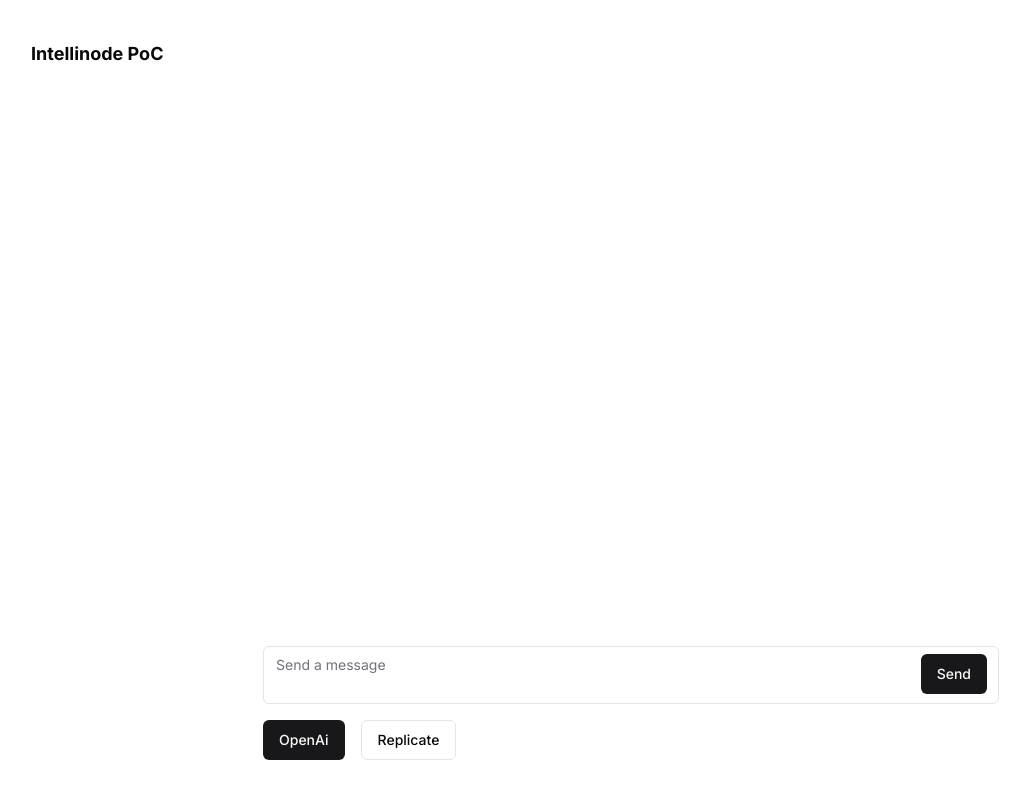
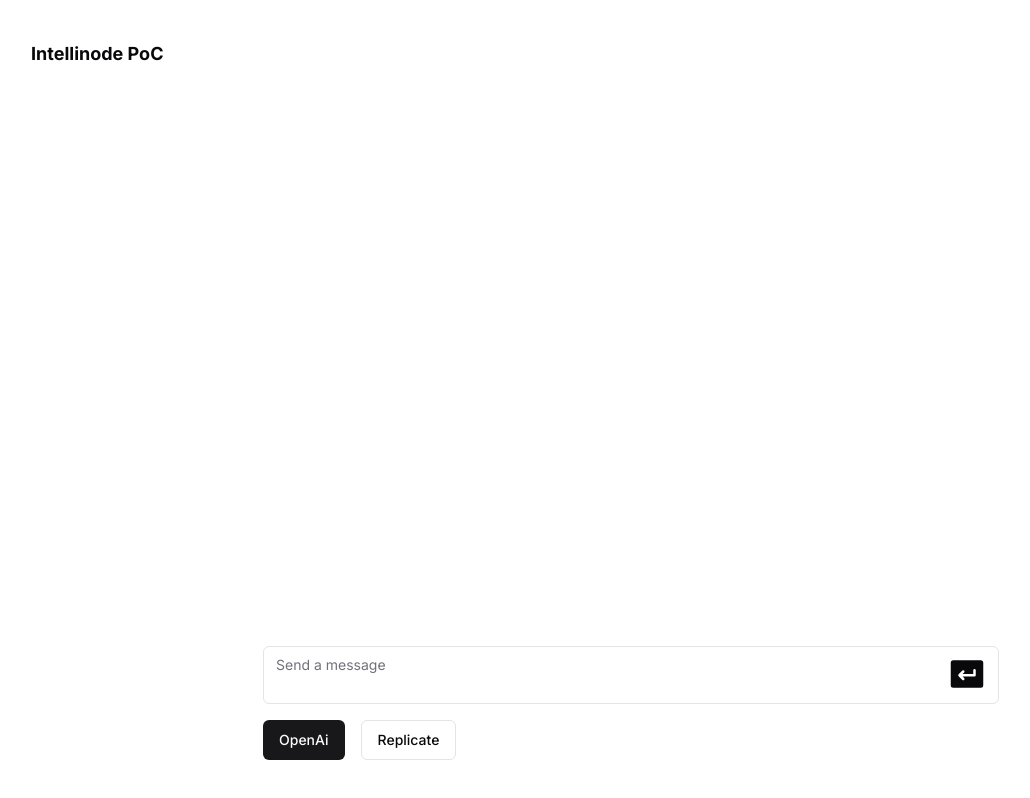
Before and after one commit to Eytyy/intellinode-poc, a Next.js app: page /chat in a window 1280 px wide. Shown: the whole page, without its empty margins (9-1039 px from the left). Built offline with nearby package versions, Linux system fonts and the light colour scheme.

Commit message:
add phosphoricons and change submit button styling

```diff
--- a/package.json
+++ b/package.json
@@ -9,6 +9,7 @@
     "lint": "next lint"
   },
   "dependencies": {
+    "@phosphor-icons/react": "^2.0.10",
     "@radix-ui/react-slot": "^1.0.2",
     "@tanstack/react-query": "^4.33.0",
     "@types/node": "20.5.7",
--- a/src/pages/chat.tsx
+++ b/src/pages/chat.tsx
@@ -5,7 +5,7 @@ import { nanoid } from 'nanoid';
 import clsx from 'clsx';
 import { Button } from '@/components/ui/button';
 import { Textarea } from '@/components/ui/textarea';
-
+import { KeyReturn } from '@phosphor-icons/react';
 type ChatMessage = {
   role: string;
   content: string;
@@ -153,10 +153,12 @@ const Drawer = React.forwardRef<
             onKeyDown={onEnter}
           />
           <Button
-            className="absolute top-2 right-3"
+            size="icon"
+            className="absolute top-2 right-3 p-0"
             onClick={onSubmit}
+            variant="ghost"
           >
-            Send
+            <KeyReturn size={40} weight="fill" />
           </Button>
         </div>
 
@@ -184,24 +186,3 @@ const Drawer = React.forwardRef<
     </div>
   );
 });
-
-function ModelSwitch({
-  title,
-  value,
-  active,
-  onClick,
-}: {
-  title: string;
-  value: 'openai' | 'replicate';
-  active: boolean;
-  onClick: (value: 'openai' | 'replicate') => void;
-}) {
-  return (
-    <Button
-      variant={active ? 'default' : 'outline'}
-      onClick={() => onClick(value)}
-    >
-      {title}
-    </Button>
-  );
-}
```
Also changed, not shown: 1 other file (tests, documents, lock files or other folders).
